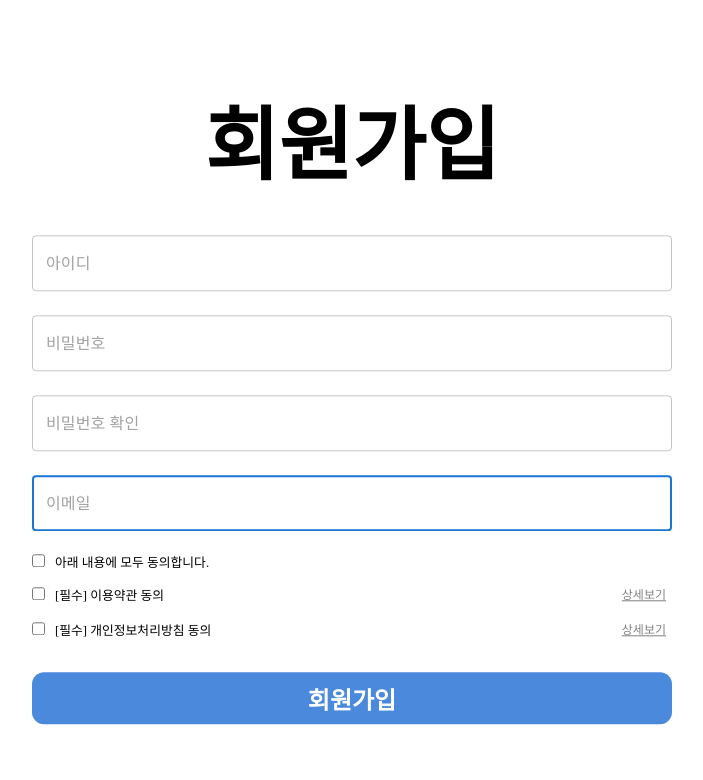
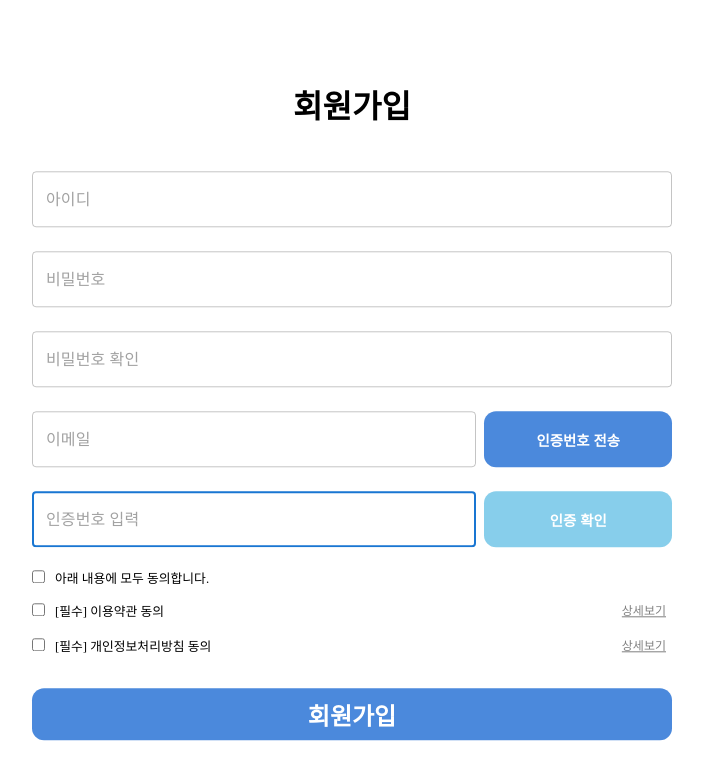
Before and after one commit to uswLectureEvaluation/frontend, a React (Create React App) app in the folder 정충일/il/: page / in a window 1280 px wide. Shown: the top 780 px of the page, without its empty margins (288-991 px from the left). Built offline with nearby package versions, Linux system fonts and the light colour scheme; the HTML template or start-up script is replaced by a standard one.

Commit message:
feat : 회원가입 (인증번호 관련) 추가

```diff
--- a/정충일/il/src/pages/SignUp/index.jsx
+++ b/정충일/il/src/pages/SignUp/index.jsx
@@ -114,9 +114,18 @@ const SignUp = () => {
             {passwordConfirm.length > 0 && (
             <Styled.Checking className={`message ${isPasswordConfirm ? 'success' : 'error'}`}>{passwordConfirmMessage}</Styled.Checking>
             )}
+            <Styled.EmailWrapper>
+            <Input label="이메일" id="email" name="email" placeholder="이메일" onChange={onChangeEmail} />
+              {email.length > 0 && <Styled.Checking className={`message ${isEmail ? 'success' : 'error'}`}>{emailMessage}</Styled.Checking>}
 
-            <Input label="이메일" name="email" placeholder="이메일" onChange={onChangeEmail} />
-            {email.length > 0 && <Styled.Checking className={`message ${isEmail ? 'success' : 'error'}`}>{emailMessage}</Styled.Checking>}
+            <Button id="email">인증번호 전송</Button>
+        </Styled.EmailWrapper>
+        <Styled.EmailWrapper>
+            <Input label="이메일" id="email" name="email" placeholder="인증번호 입력" onChange={onChangeEmail} />
+              {email.length > 0 && <Styled.Checking className={`message ${isEmail ? 'success' : 'error'}`}>{emailMessage}</Styled.Checking>}
+
+            <Button id="emailcheck">인증 확인</Button>
+            </Styled.EmailWrapper>
 
             <Styled.Label>
               <div>
--- a/정충일/il/src/pages/SignUp/styled.js
+++ b/정충일/il/src/pages/SignUp/styled.js
@@ -1,7 +1,7 @@
 import styled from 'styled-components';
 
 export const Title = styled.div`
-    font-size : 10vh;
+    font-size : 4vh;
     font-weight : 1000;
     margin : 2rem 0;
     text-align: center;
@@ -50,4 +50,8 @@ export const AgreeButton = styled.button`
     display: block;
     float: right;
     font-size: 12px
+`;
+
+export const EmailWrapper = styled.div`
+    display: flex;
 `
```
